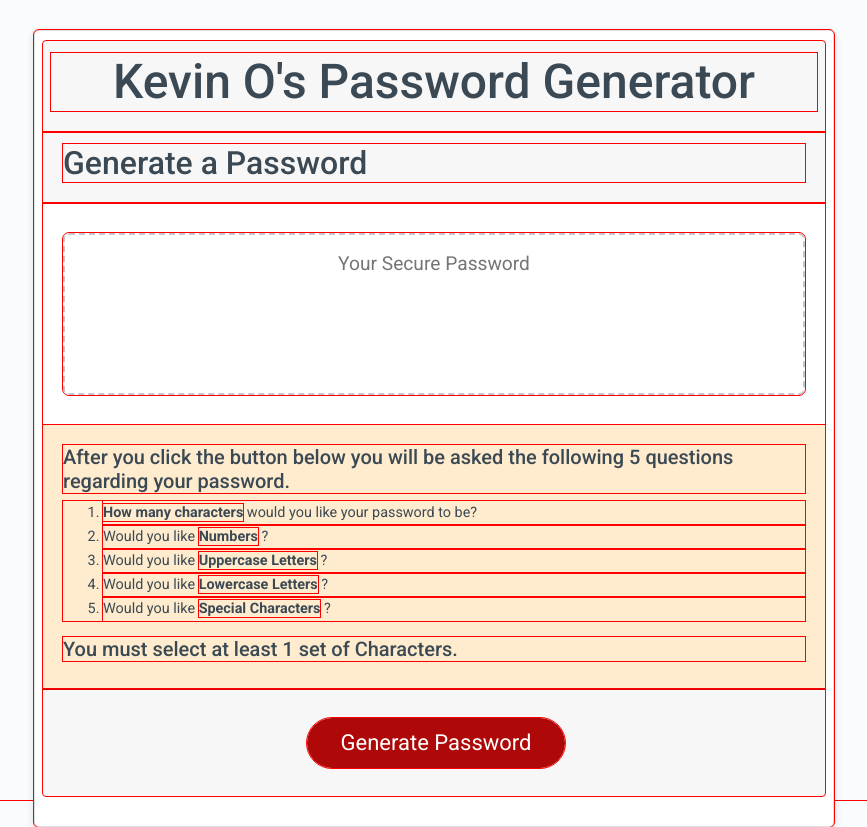
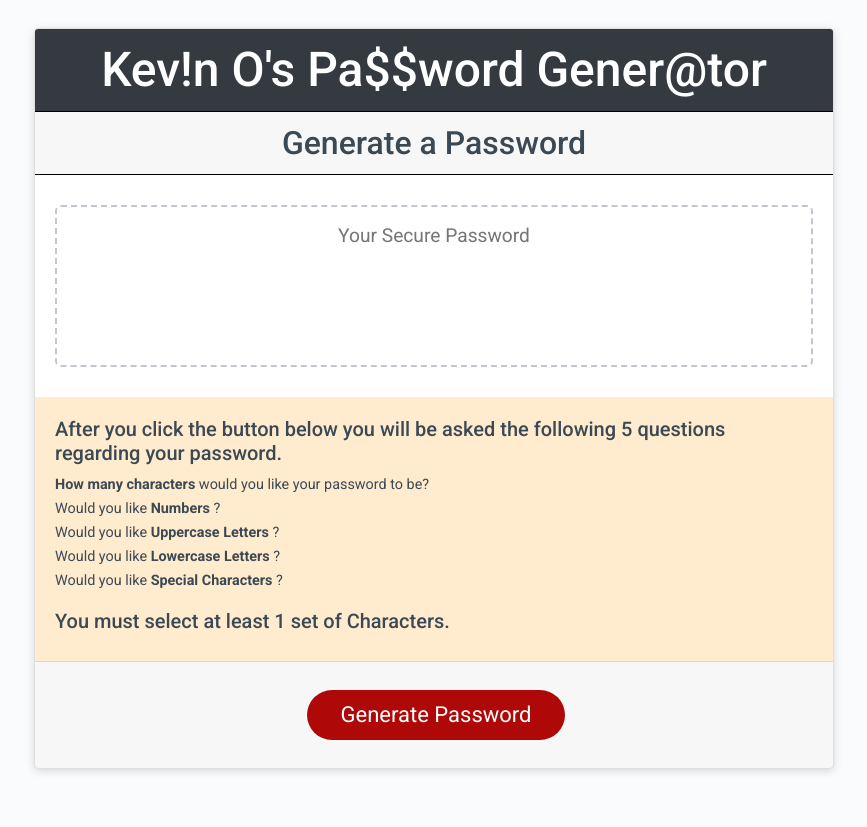
Before and after one commit to Kevponce194/passGen, a plain HTML site: page index.html in a window 1280 px wide. Shown: the whole page, without its empty margins (206-1073 px from the left). After the commit the page ends 800 px from the top, so only its background shows below. Drawn offline with nearby package versions, Linux system fonts and the light colour scheme.

Commit message:
stylize page with css refactoring

```diff
--- a/assets/css/ko_passGen_style.css
+++ b/assets/css/ko_passGen_style.css
@@ -4,9 +4,9 @@
   box-sizing: border-box;
 }
 
-* {
+/* * {
   outline: solid 1px red;
-}
+} */
 
 html,
 body,
@@ -22,9 +22,9 @@ body {
 }
 
 .wrapper {
-  padding-top: 30px;
-  padding-left: 20px;
-  padding-right: 20px;
+  /* padding-top: 30px; */
+  /* padding-left: 20px;
+  padding-right: 20px; */
 }
 
 header {
@@ -43,7 +43,11 @@ header {
   font-size: 16px;
   margin: 0 auto;
   max-width: 800px;
-  padding: 10px 40px 30px 40px;
+  /* padding: 10px 40px 30px 40px; */
+}
+
+.card-header {
+  border-bottom: 1px solid rgba(0,0,0);
 }
 
 /* .card-header::after {
@@ -125,7 +129,7 @@ button[disabled] {
 @media (max-width: 690px) {
   .btn {
     font-size: 1rem;
-    margin: 16px 0px 0px 0px;
+    margin: 0px 0px 0px 0px;
     padding: 10px 15px;
   }
 
@@ -140,16 +144,21 @@ button[disabled] {
   }
 }
 
-h1 {font-size:2rem;} /*1rem = 16px*/
+h1 {font-size:2rem;
+  margin-bottom: 0;
+} /*1rem = 16px*/
 
 @media (min-width: 544px) {
-  h1 {font-size:3rem;} /*1rem = 16px*/
+  h1 {font-size:3rem;
+    margin-bottom: 0;} /*1rem = 16px*/
 }
 
-h2 {font-size:1.5rem;} /*1rem = 16px*/
+h2 {font-size:1.5rem;
+  margin-bottom: 0;} /*1rem = 16px*/
 
 @media (min-width: 544px) {
-  h2 {font-size:2rem;} /*1rem = 16px*/
+  h2 {font-size:2rem;
+  margin-bottom: 0;} /*1rem = 16px*/
 }
 
 
--- /dev/null
+++ b/assets/css/reset.css
@@ -0,0 +1,48 @@
+/* http://meyerweb.com/eric/tools/css/reset/
+   v2.0 | 20110126
+   License: none (public domain)
+*/
+
+html, body, div, span, applet, object, iframe,
+h1, h2, h3, h4, h5, h6, p, blockquote, pre,
+a, abbr, acronym, address, big, cite, code,
+del, dfn, em, img, ins, kbd, q, s, samp,
+small, strike, strong, sub, sup, tt, var,
+b, u, i, center,
+dl, dt, dd, ol, ul, li,
+fieldset, form, label, legend,
+table, caption, tbody, tfoot, thead, tr, th, td,
+article, aside, canvas, details, embed,
+figure, figcaption, footer, header, hgroup,
+menu, nav, output, ruby, section, summary,
+time, mark, audio, video {
+	margin: 0;
+	padding: 0;
+	border: 0;
+	font-size: 100%;
+	font: inherit;
+	vertical-align: baseline;
+}
+/* HTML5 display-role reset for older browsers */
+article, aside, details, figcaption, figure,
+footer, header, hgroup, menu, nav, section {
+	display: block;
+}
+body {
+	line-height: 1;
+}
+ol, ul {
+	list-style: none;
+}
+blockquote, q {
+	quotes: none;
+}
+blockquote:before, blockquote:after,
+q:before, q:after {
+	content: '';
+	content: none;
+}
+table {
+	border-collapse: collapse;
+	border-spacing: 0;
+}
--- a/index.html
+++ b/index.html
@@ -6,6 +6,7 @@
     <meta name="viewport" content="width=device-width, initial-scale=1.0" />
     <meta http-equiv="X-UA-Compatible" content="ie=edge" />
     <title>Kevin O's Password Generator</title>
+    <link rel="stylesheet" href="../passGen/assets/css/reset.css" />
     <link rel="stylesheet" href="https://stackpath.bootstrapcdn.com/bootstrap/4.5.2/css/bootstrap.min.css" integrity="sha384-JcKb8q3iqJ61gNV9KGb8thSsNjpSL0n8PARn9HuZOnIxN0hoP+VmmDGMN5t9UJ0Z" crossorigin="anonymous">
     <link href="https://fonts.googleapis.com/css2?family=Roboto:ital,wght@0,100;0,300;0,400;0,500;0,700;0,900;1,100;1,300;1,400;1,500;1,700;1,900&display=swap" rel="stylesheet">
     <link rel="stylesheet" href="../passGen/assets/css/ko_passGen_style.css" />
@@ -13,15 +14,15 @@
 </head>
 
 <body>
-    <div class="px-0 wrapper">
+    <div class="px-1 pt-0 pt-sm-4 wrapper">
 
-        <main class="px-2 card">
-            <header class = "px-2 card-header">
-                <h1>Kevin O's Password Generator</h1>
+        <main class="my-0 my-sm-1 card">
+            <header class = "px-2 text-white bg-dark card-header">
+                <h1>Kev!n O's Pa$$word Gener@tor</h1>
             </header>
 
             <!-- Sub Head -->
-            <div class="card-header">
+            <div class="card-header text-center">
                 <h2>Generate a Password</h2>
             </div>
 
```
